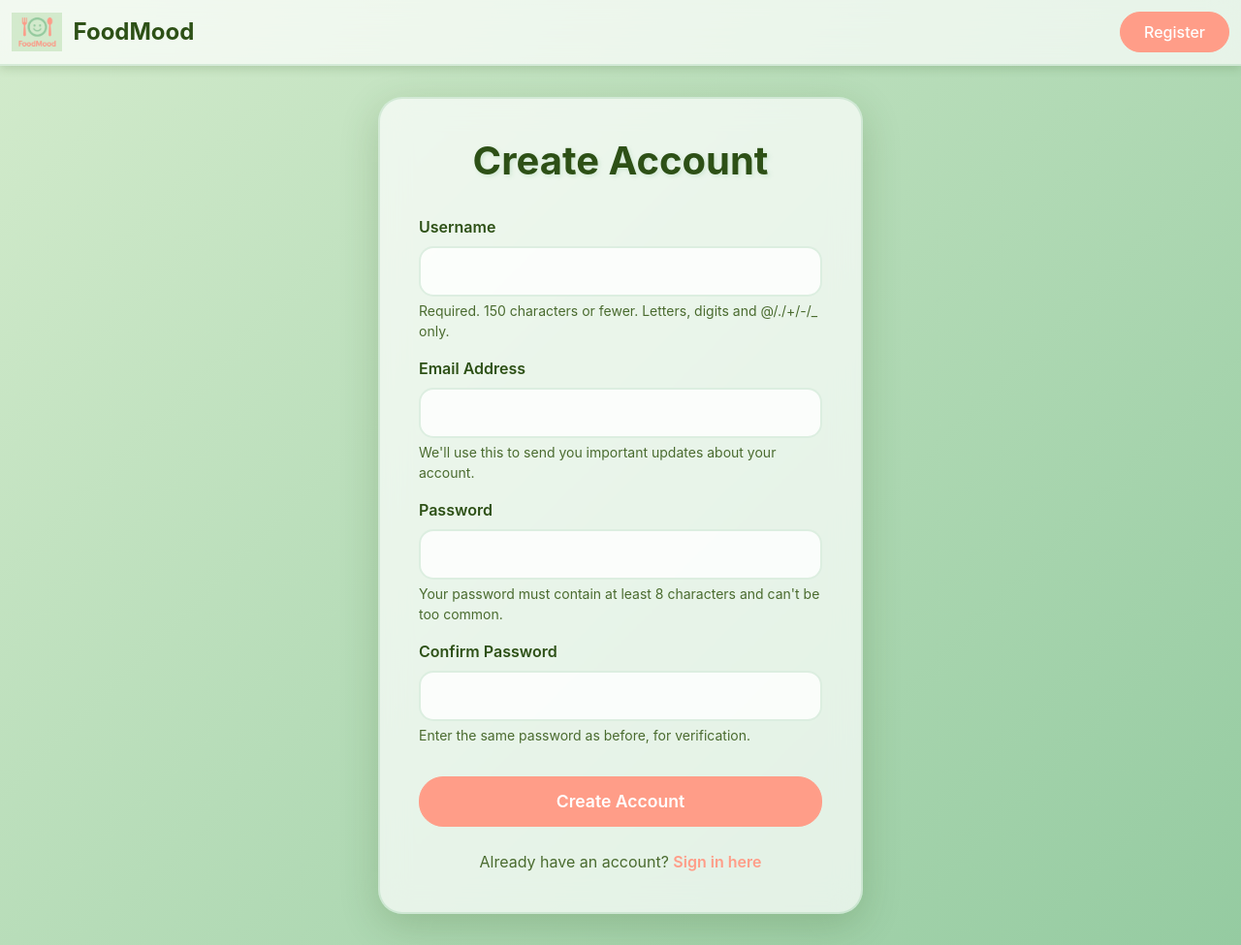
After one commit to CeVauDe/foodmood, a Django app: page /users/register/ in a window 1280 px wide. The commit adds this page. Shown: the whole page at 97% size. Run offline with Django 5.2, Linux system fonts and the light colour scheme.

Commit message:
Add users registration

```diff
--- a/foodmood/foodmood/settings.py
+++ b/foodmood/foodmood/settings.py
@@ -44,6 +44,7 @@ INSTALLED_APPS = [
     "django.contrib.sessions",
     "django.contrib.messages",
     "django.contrib.staticfiles",
+    "users",
 ]
 
 MIDDLEWARE = [
--- a/foodmood/foodmood/urls.py
+++ b/foodmood/foodmood/urls.py
@@ -16,12 +16,13 @@ Including another URLconf
 """
 
 from django.contrib import admin
-from django.urls import path
+from django.urls import include, path
 from django.urls.resolvers import URLPattern, URLResolver
 
 from . import views
 
 urlpatterns: list[URLResolver | URLPattern] = [
     path("", views.index, name="index"),
+    path("users/", include("users.urls")),
     path("admin/", admin.site.urls),
 ]
--- a/foodmood/templates/layout.html
+++ b/foodmood/templates/layout.html
@@ -135,7 +135,7 @@
 
                 <div class="collapse navbar-collapse" id="navbarNav">
                     <div class="navbar-nav ms-auto">
-                        <a class="btn btn-register" href="#" role="button">Register</a>
+                        <a class="btn btn-register" href="{% url 'users:register' %}" role="button">Register</a>
                     </div>
                 </div>
             </div>
--- /dev/null
+++ b/foodmood/users/templates/users/register.html
@@ -0,0 +1,185 @@
+{% extends "layout.html" %}
+
+{% block title %}Register - FoodMood{% endblock %}
+
+{% block head %}
+<style>
+    .register-container {
+        max-width: 500px;
+        width: 100%;
+        padding: 2.5rem;
+        background: var(--card-bg);
+        border-radius: 25px;
+        backdrop-filter: blur(15px);
+        box-shadow: 0 12px 40px var(--shadow-color);
+        border: 2px solid rgba(149, 203, 161, 0.3);
+    }
+
+    .register-title {
+        color: var(--text-primary);
+        font-weight: 700;
+        font-size: 2.5rem;
+        margin-bottom: 2rem;
+        text-align: center;
+        text-shadow: 2px 2px 4px rgba(149, 203, 161, 0.3);
+    }
+
+    .form-label {
+        color: var(--text-primary);
+        font-weight: 600;
+        margin-bottom: 0.5rem;
+    }
+
+    .form-control {
+        border: 2px solid rgba(149, 203, 161, 0.3);
+        border-radius: 15px;
+        padding: 0.75rem 1rem;
+        font-size: 1rem;
+        background: rgba(255, 255, 255, 0.8);
+        color: var(--text-primary);
+        transition: all 0.3s ease;
+    }
+
+    .form-control:focus {
+        border-color: var(--accent-color);
+        box-shadow: 0 0 0 0.2rem rgba(255, 157, 136, 0.25);
+        background: rgba(255, 255, 255, 0.95);
+    }
+
+    .btn-register-form {
+        background-color: var(--accent-color);
+        border-color: var(--accent-color);
+        color: white;
+        font-weight: 600;
+        padding: 0.75rem 2rem;
+        border-radius: 25px;
+        font-size: 1.1rem;
+        width: 100%;
+        transition: all 0.3s ease;
+        margin-top: 1rem;
+    }
+
+    .btn-register-form:hover {
+        background-color: #e8866f;
+        border-color: #e8866f;
+        color: white;
+        transform: translateY(-2px);
+        box-shadow: 0 6px 20px rgba(255, 157, 136, 0.4);
+    }
+
+    .login-link {
+        text-align: center;
+        margin-top: 1.5rem;
+        color: var(--text-secondary);
+    }
+
+    .login-link a {
+        color: var(--accent-color);
+        text-decoration: none;
+        font-weight: 600;
+    }
+
+    .login-link a:hover {
+        color: #e8866f;
+        text-decoration: underline;
+    }
+
+    .form-text {
+        color: var(--text-secondary);
+        font-size: 0.875rem;
+        margin-top: 0.25rem;
+    }
+
+    .alert {
+        border-radius: 15px;
+        border: none;
+        margin-bottom: 1.5rem;
+    }
+
+    .alert-danger {
+        background-color: rgba(220, 53, 69, 0.1);
+        color: #dc3545;
+        border: 1px solid rgba(220, 53, 69, 0.3);
+    }
+</style>
+{% endblock %}
+
+{% block body %}
+<div class="register-container">
+    <h2 class="register-title">Create Account</h2>
+
+    {% if messages %}
+        {% for message in messages %}
+            <div class="alert alert-{{ message.tags }}">
+                {{ message }}
+            </div>
+        {% endfor %}
+    {% endif %}
+
+    <form method="post">
+        {% csrf_token %}
+
+        <div class="mb-3">
+            <label for="username" class="form-label">Username</label>
+            <input type="text" class="form-control" id="username" name="username"
+                   required maxlength="150"
+                   value="{{ form.username.value|default:'' }}">
+            <div class="form-text">Required. 150 characters or fewer. Letters, digits and @/./+/-/_ only.</div>
+            {% if form.username.errors %}
+                <div class="text-danger mt-1">
+                    {% for error in form.username.errors %}
+                        <small>{{ error }}</small>
+                    {% endfor %}
+                </div>
+            {% endif %}
+        </div>
+
+        <div class="mb-3">
+            <label for="email" class="form-label">Email Address</label>
+            <input type="email" class="form-control" id="email" name="email"
+                   required
+                   value="{{ form.email.value|default:'' }}">
+            <div class="form-text">We'll use this to send you important updates about your account.</div>
+            {% if form.email.errors %}
+                <div class="text-danger mt-1">
+                    {% for error in form.email.errors %}
+                        <small>{{ error }}</small>
+                    {% endfor %}
+                </div>
+            {% endif %}
+        </div>
+
+        <div class="mb-3">
+            <label for="password1" class="form-label">Password</label>
+            <input type="password" class="form-control" id="password1" name="password1" required>
+            <div class="form-text">Your password must contain at least 8 characters and can't be too common.</div>
+            {% if form.password1.errors %}
+                <div class="text-danger mt-1">
+                    {% for error in form.password1.errors %}
+                        <small>{{ error }}</small>
+                    {% endfor %}
+                </div>
+            {% endif %}
+        </div>
+
+        <div class="mb-3">
+            <label for="password2" class="form-label">Confirm Password</label>
+            <input type="password" class="form-control" id="password2" name="password2" required>
+            <div class="form-text">Enter the same password as before, for verification.</div>
+            {% if form.password2.errors %}
+                <div class="text-danger mt-1">
+                    {% for error in form.password2.errors %}
+                        <small>{{ error }}</small>
+                    {% endfor %}
+                </div>
+            {% endif %}
+        </div>
+
+        <button type="submit" class="btn btn-register-form">Create Account</button>
+    </form>
+
+    <div class="login-link">
+        Already have an account? <a href="#" id="login-link">Sign in here</a>
+    </div>
+</div>
+{% endblock %}
--- /dev/null
+++ b/foodmood/users/urls.py
@@ -0,0 +1,9 @@
+from django.urls import path
+
+from . import views
+
+app_name = "users"
+
+urlpatterns = [
+    path("register/", views.register, name="register"),
+]
--- a/foodmood/users/views.py
+++ b/foodmood/users/views.py
@@ -1 +1,40 @@
-# Create your views here.
+from django import forms
+from django.contrib import messages
+from django.contrib.auth import login
+from django.contrib.auth.forms import UserCreationForm
+from django.contrib.auth.models import User
+from django.shortcuts import redirect, render
+
+
+class CustomUserCreationForm(UserCreationForm):
+    email = forms.EmailField(required=True)
+
+    class Meta:
+        model = User
+        fields = ("username", "email", "password1", "password2")
+
+    def save(self, commit=True):
+        user = super().save(commit=False)
+        user.email = self.cleaned_data["email"]
+        if commit:
+            user.save()
+        return user
+
+
+def register(request):
+    if request.method == "POST":
+        form = CustomUserCreationForm(request.POST)
+        if form.is_valid():
+            user = form.save()
+            username = form.cleaned_data.get("username")
+            messages.success(
+                request, f"Account created for {username}! You can now log in."
+            )
+            login(request, user)  # Automatically log in the user after registration
+            return redirect(
+                "index"
+            )  # Redirect to home page after successful registration
+    else:
+        form = CustomUserCreationForm()
+
+    return render(request, "users/register.html", {"form": form})
```
